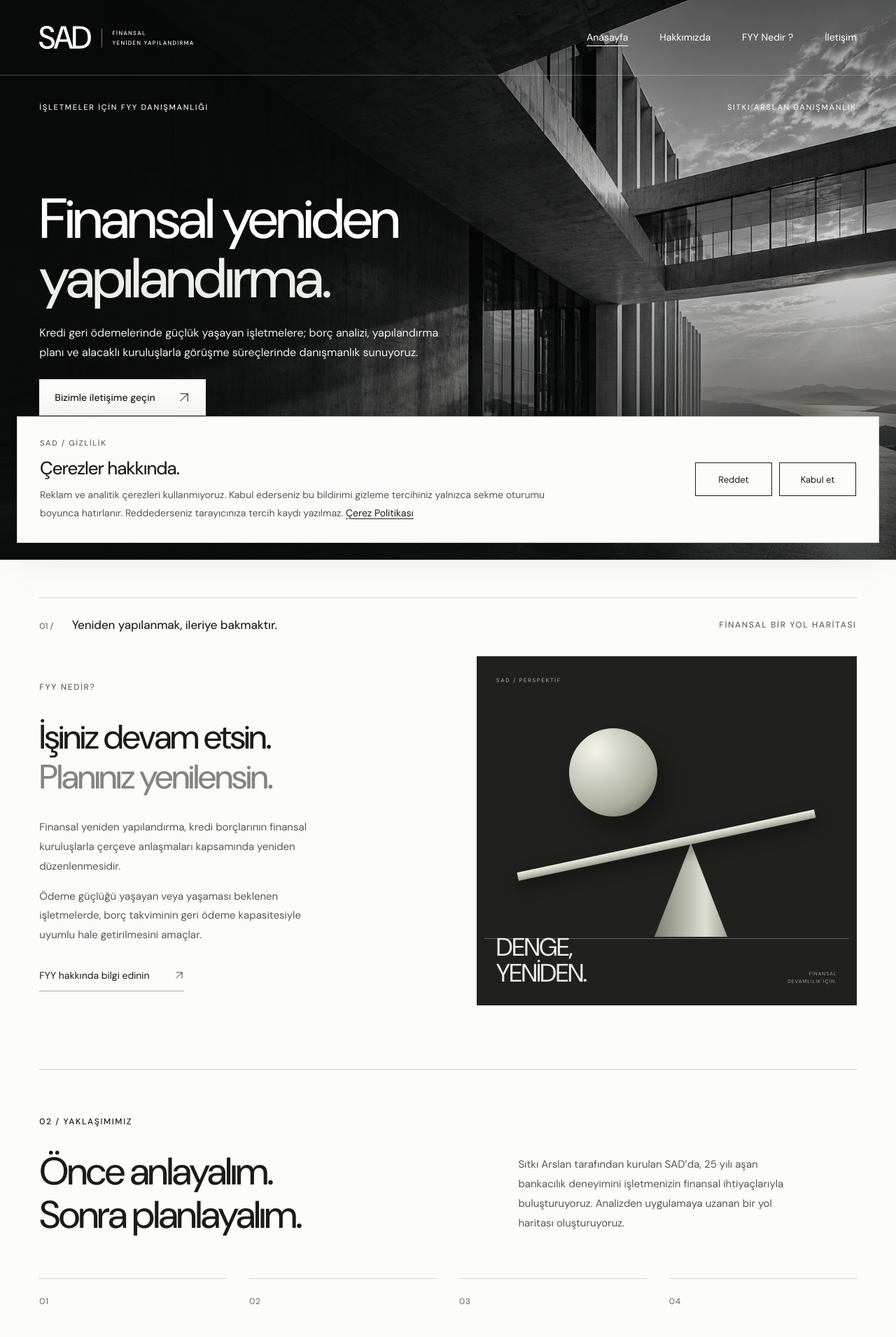
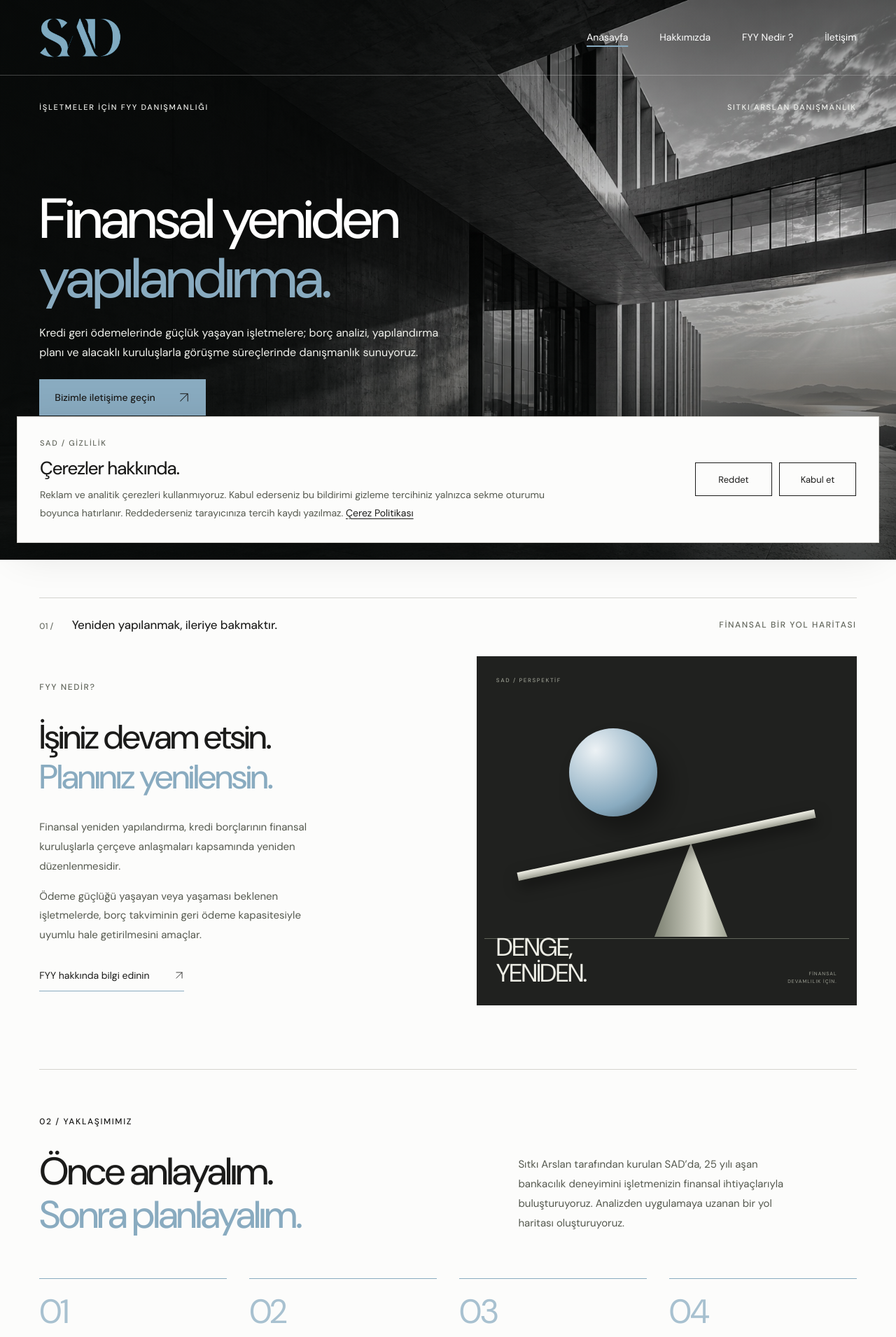
Before and after one commit to Dogaatademir/sad, a React (Vite) app: page / in a window 1280 px wide. Shown: the top 1911 px of the page at 70% size. Built offline with nearby package versions, Linux system fonts and the light colour scheme.

Commit message:
Add SAD brand logos and blue accents across the website

```diff
--- a/src/layouts/layout.tsx
+++ b/src/layouts/layout.tsx
@@ -57,7 +57,7 @@ export default function Layout({ children, currentPath }: LayoutProps) {
       document.getElementById('main')?.focus({ preventScroll: true });
     }}>İçeriğe geç</a>
     <header className={['header', currentPath === '/' ? 'header-home' : '', scrolled ? 'is-scrolled' : ''].filter(Boolean).join(' ')}>
-      <a href="/" className="wordmark sad-wordmark" aria-label="SAD ana sayfa"><img src="/sad-logo.svg" alt="" width="74" height="29"/><span>FİNANSAL<br/>YENİDEN YAPILANDIRMA</span></a>
+      <a href="/" className="wordmark sad-wordmark" aria-label="SAD ana sayfa"><span className="sad-logo-frame"><img src="/sad-2.png" alt="" width="2000" height="2000"/></span></a>
       <nav id="mobile-navigation" aria-label="Ana gezinme" className={menu ? 'navigation open' : 'navigation'}>
         {navigationLinks.map(({ href, label }) => <a
           key={href}
@@ -71,14 +71,11 @@ export default function Layout({ children, currentPath }: LayoutProps) {
     <footer className="site-footer premium-footer">
       <div className="footer-body">
         <div className="footer-identity">
-          <span className="footer-wordmark"><img src="/sad-logo.svg" alt="SAD" width="74" height="29"/></span>
-          <div className="footer-identity-copy">
-            <span>Finansal<br/>yeniden yapılandırma</span>
-          </div>
+          <span className="footer-wordmark"><span className="sad-logo-frame"><img src="/sad.png" alt="SAD" width="2000" height="2000" loading="lazy"/></span></span>
         </div>
         <nav className="footer-links" aria-label="Alt menü">
           <h2 className="footer-eyebrow">KURUMSAL</h2>
-          {navigationLinks.map(({ href, label }) => <a key={href} href={href}>{label}</a>)}
+          {navigationLinks.map(({ href, label }) => <a key={href} href={href} aria-current={currentPath === (href.replace(/\/+$/, '') || '/') ? 'page' : undefined}>{label}</a>)}
         </nav>
         <nav className="footer-links footer-legal" aria-label="Yasal bilgiler">
           <h2 className="footer-eyebrow">YASAL BİLGİLER</h2>
--- a/src/styles/base.css
+++ b/src/styles/base.css
@@ -15,6 +15,7 @@
   font-synthesis: none;
   font-weight: 400;
   --paper: #fcfcfb;
+  --brand-accent: #89abc0;
   --line: #d4d3ce;
 }
 
--- /dev/null
+++ b/src/styles/brand-logo.css
@@ -0,0 +1,42 @@
+/* Display the supplied PNG without its transparent canvas margins. */
+.header .sad-wordmark>.sad-logo-frame,
+.site-footer .sad-logo-frame {
+  display: block;
+  position: relative;
+  overflow: hidden;
+  flex-shrink: 0;
+  aspect-ratio: 1535 / 1110;
+  padding: 0;
+  margin: 0;
+  border: 0;
+}
+.header .sad-wordmark>.sad-logo-frame {
+  width: 116px;
+  aspect-ratio: 1565 / 757;
+}
+.site-footer .sad-logo-frame {
+  width: 180px;
+}
+.sad-logo-frame>img {
+  display: block;
+  position: absolute;
+  width: 130.29316%;
+  max-width: none;
+  height: auto;
+  left: -14.98371%;
+  top: -34.41441%;
+}
+@media (max-width:600px) {
+  .header .sad-wordmark>.sad-logo-frame {
+    width: 86px;
+  }
+  .site-footer .sad-logo-frame {
+    width: 160px;
+  }
+}
+
+.header .sad-logo-frame>img {
+  width: 127.79553%;
+  left: -13.48243%;
+  top: -87.18626%;
+}
--- a/src/styles/hero.css
+++ b/src/styles/hero.css
@@ -277,3 +277,64 @@
     transform: none !important;
   }
 }
+
+/* Restrained blue accents, scoped to the homepage. */
+.home-page {
+  --home-accent: var(--brand-accent);
+}
+.home-page .hero-cta {
+  background-color: var(--home-accent);
+}
+.home-page .image-hero h1>.hero-line:last-child,
+.home-page .contact-callout h2>span {
+  color: var(--home-accent);
+}
+.home-page .process-step,
+.home-page .text-link {
+  border-color: var(--home-accent);
+}
+.home-page .balance-circle {
+  background: radial-gradient(circle at 30% 25%,#edf2f5,var(--home-accent) 65%,#465d6b);
+}
+.home-page .contact-callout .text-link {
+  border-bottom-color: var(--home-accent);
+}
+.home-page .contact-callout .arrow-icon {
+  color: var(--home-accent);
+}
+.home-page .process-step::before {
+  background-color: var(--home-accent);
+}
+@media (hover:hover) and (pointer:fine) {
+  .home-page .hero-cta:hover {
+    background-color: #a2bdcd;
+  }
+}
+
+.home-page .approach-process .process-intro h3>span,
+.home-page .fyy-explanation h3>span,
+.home-page .faq-heading>p>span {
+  color: var(--home-accent);
+}
+.home-page .approach-process .process-number {
+  display: block;
+  width: auto;
+  height: auto;
+  margin-bottom: 24px;
+  background: transparent;
+  color: var(--home-accent);
+  opacity: .72;
+  font-size: 48px;
+  font-weight: 400;
+  line-height: 1;
+  letter-spacing: -.045em;
+}
+@media (max-width:600px) {
+  .home-page .approach-process .process-step {
+    grid-template-columns: 52px minmax(0,1fr);
+  }
+  .home-page .approach-process .process-number {
+    margin: 0;
+    font-size: 38px;
+  }
+}
--- a/src/styles/index.css
+++ b/src/styles/index.css
@@ -13,3 +13,5 @@
 @import "./legal.css";
 @import "./cookie-notice.css";
 @import "./footer-mobile.css";
+@import "./page-accents.css";
+@import "./brand-logo.css";
--- a/src/styles/motion.css
+++ b/src/styles/motion.css
@@ -164,7 +164,7 @@
     transform: translateY(-4px);
   }
   .home-page .process-step:hover .process-number {
-    color: #1b1b1a;
+    color: var(--home-accent);
     transform: translateX(4px);
   }
   .home-page .faq-list summary:hover {
--- /dev/null
+++ b/src/styles/page-accents.css
@@ -0,0 +1,85 @@
+/* Match the homepage's restrained blue treatment on the corporate pages. */
+:is(.about-page,.fyy-page,.contact-page) {
+  --page-accent: var(--brand-accent);
+}
+.about-page .about-hero h1>span,
+.fyy-page .fyy-page-hero h1>span,
+.contact-page .contact-page-hero h1>span,
+:is(.about-page,.fyy-page) .about-section-intro h2>span,
+:is(.about-page,.fyy-page) .contact-callout h2>span,
+.contact-page .contact-address-panel h2>span,
+.contact-page .contact-page-cta h2 {
+  color: var(--page-accent);
+}
+:is(.about-page,.fyy-page,.contact-page) .text-link {
+  border-bottom-color: var(--page-accent);
+}
+:is(.about-page,.fyy-page) .contact-callout .arrow-icon,
+.contact-page .contact-phone-number .arrow-icon {
+  color: var(--page-accent);
+}
+.about-page .career-list article,
+.fyy-page .fyy-options article,
+.fyy-page .fyy-process li {
+  border-top-color: var(--page-accent);
+}
+:is(.about-page,.fyy-page) :is(.career-list article,.fyy-options article,.fyy-process li)::after,
+.fyy-page .fyy-page-anchors a::after {
+  background-color: var(--page-accent);
+}
+.fyy-page :is(.fyy-options article,.fyy-process li) {
+  grid-template-columns: 52px minmax(0,1fr);
+}
+.fyy-page .fyy-item-number,
+.fyy-page :is(.fyy-options article,.fyy-process li):hover .fyy-item-number {
+  background: transparent;
+  color: var(--page-accent);
+  opacity: .72;
+  font-size: 48px;
+  font-weight: 400;
+  line-height: 1;
+  letter-spacing: -.045em;
+  padding-top: 0;
+}
+@media (max-width:600px) {
+  .fyy-page .fyy-item-number {
+    font-size: 38px;
+  }
+}
+
+/* Shared navigation accents keep text dark and backgrounds neutral. */
+.header .sad-wordmark span,
+.header.header-home:not(.is-scrolled) .sad-wordmark span,
+.site-footer .footer-identity-copy {
+  border-left-color: var(--brand-accent);
+}
+.header .navigation a[aria-current=page],
+.site-footer .footer-links a[aria-current=page] {
+  text-decoration: underline;
+  text-decoration-color: var(--brand-accent);
+  text-decoration-thickness: 2px;
+  text-underline-offset: 7px;
+}
+.site-footer .footer-eyebrow::before {
+  content: '';
+  display: block;
+  width: 18px;
+  height: 2px;
+  margin-bottom: 10px;
+  background: var(--brand-accent);
+}
+.site-footer .footer-detail-link,
+.site-footer .footer-credit>a {
+  text-decoration-color: var(--brand-accent);
+}
+@media (hover:hover) and (pointer:fine) {
+  .header .navigation a:hover,
+  .site-footer a:hover {
+    text-decoration-color: var(--brand-accent);
+  }
+}
+@media (max-width:600px) {
+  .site-footer .footer-eyebrow::before {
+    margin-inline: auto;
+  }
+}
```
Also changed, not shown: public/sad-2.png (added), public/sad.png (added).
